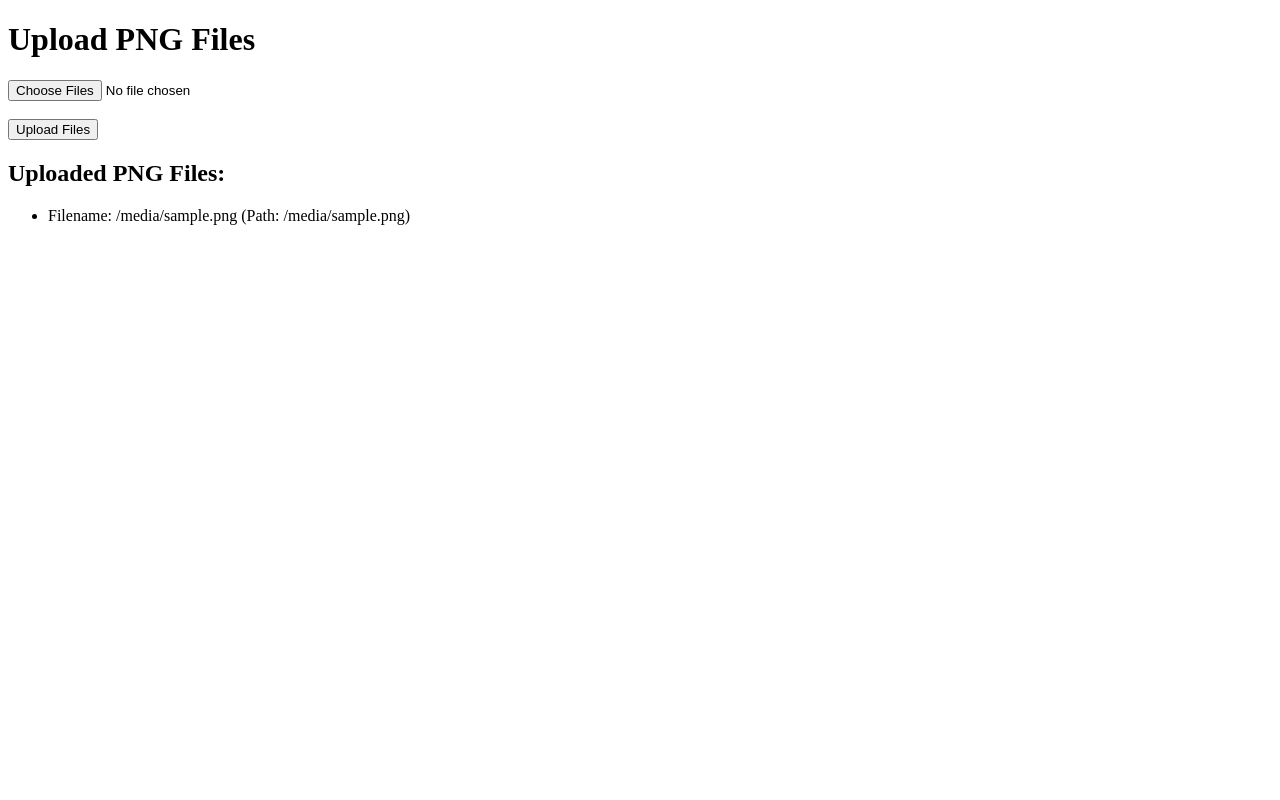
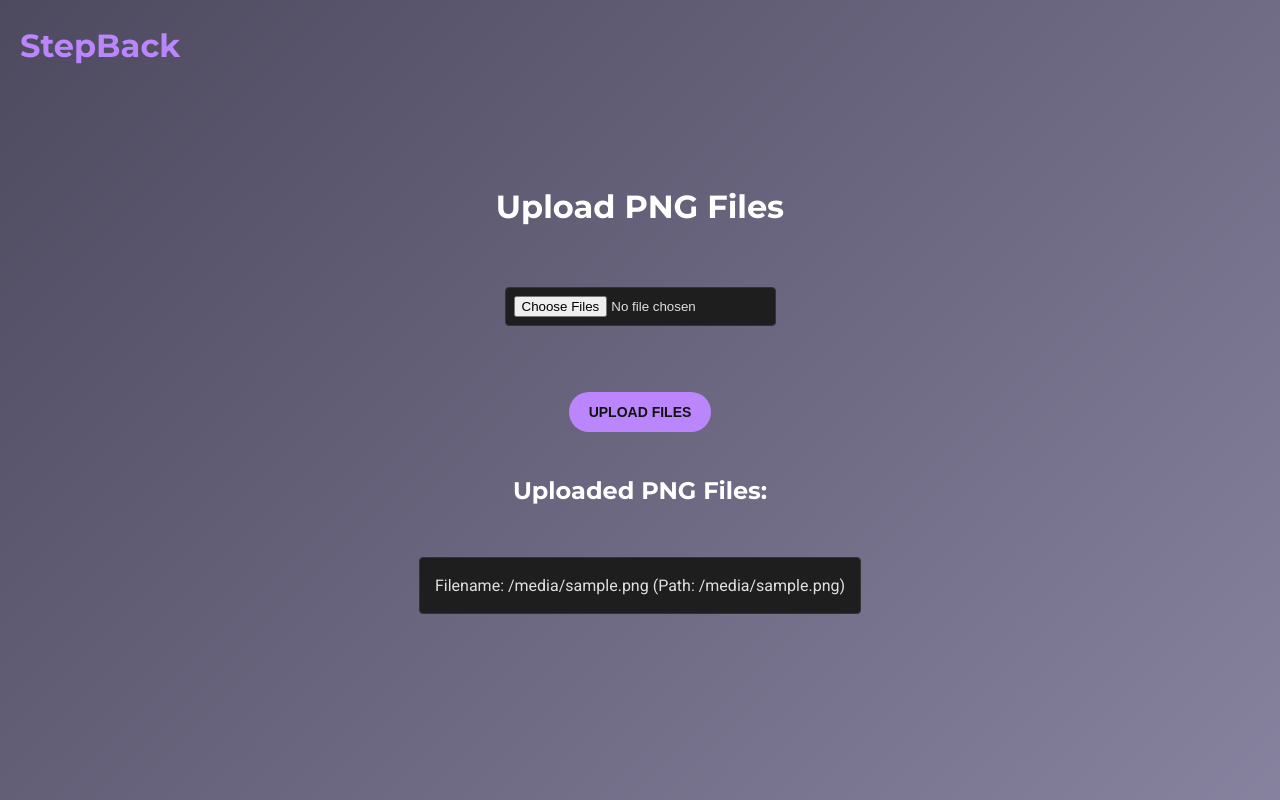
Before and after one commit to ShreyAgarwal71/VidLearn, a Flask app: template VidLearn/templates/index.html in a window 1280 px wide. Run offline with Flask 3, Linux system fonts and the light colour scheme; the template is opened without the code that fills it: most values are stand-ins (such as "Sample title", 1, 10 or a date in 2020); parts of the project's set-up code (start-up, migrations or seed data) failed here and were passed over.

Commit message:
Css styling updates

```diff
--- a/VidLearn/app.py
+++ b/VidLearn/app.py
@@ -10,8 +10,10 @@ import response  # Import the refactored response module
 app = Flask(__name__)
 
 # Set paths for uploads and CSV output
-UPLOAD_FOLDER = '/Users/home/Documents/Programs/VidLearn/static/uploads'
-CSV_FOLDER = '/Users/home/Documents/Programs/VidLearn/static/csv_reviews'
+#UPLOAD_FOLDER = '/Users/home/Documents/Programs/VidLearn/static/uploads'
+#CSV_FOLDER = r'C:\Users\Shiven Saxena\Downloads\VidLearn\static\csv_reviews'
+UPLOAD_FOLDER = r'C:\Users\Shiven Saxena\Downloads\VidLearn\static\uploads'
+CSV_FOLDER = r'C:\Users\Shiven Saxena\Downloads\VidLearn\static\csv_reviews'
 app.config['UPLOAD_FOLDER'] = UPLOAD_FOLDER
 app.config['CSV_FOLDER'] = CSV_FOLDER
 
--- a/VidLearn/hello.py
+++ b/VidLearn/hello.py
@@ -0,0 +1 @@
+print("hi")
--- /dev/null
+++ b/VidLearn/static/styles.css
@@ -0,0 +1,184 @@
+/* 1) Import Share Tech as well, so you can apply it to the heading */
+@import url('https://fonts.googleapis.com/css2?family=Montserrat:wght@700&family=Roboto:wght@400&family=Share+Tech&display=swap');
+
+/* General Styling */
+html, body {
+    margin: 0;
+    padding: 0;
+    /* Make body take full height for proper centering */
+    height: 100%;
+}
+
+/* Main gradient (single, fixed background, no tiling) */
+body {
+    font-family: 'Roboto', Arial, sans-serif;
+    color: #e0e0e0;
+    line-height: 1.6;
+
+    /* A single large gradient that won’t repeat */
+    background: linear-gradient(135deg, #1f1c2c, #928dab) no-repeat center center fixed;
+    background-size: cover;
+
+    /* Use flex layout to center children vertically/horizontally */
+    display: flex;
+    flex-direction: column;
+    justify-content: center;
+    align-items: center;
+    background-size: 200% 200%; /* Make gradient larger than viewport */
+    animation: gradientAnimation 15s ease infinite; /* Apply animation */
+}
+@keyframes gradientAnimation {
+    0% { background-position: 0% 50%; }
+    50% { background-position: 100% 50%; }
+    100% { background-position: 0% 50%; }
+}
+
+/* "StepBack" Logo in the top-left corner */
+body::before {
+    content: "StepBack";
+    position: fixed;
+    top: 20px;
+    left: 20px;
+    font-family: 'Montserrat', sans-serif;
+    font-size: 32px;
+    font-weight: 700;
+    color: #bb86fc;
+    z-index: 1000;
+}
+
+/* Centered Container for the form/contents */
+.container {
+    width: 90%;
+    max-width: 900px;
+    background: rgba(30, 30, 30, 0.85);
+    padding: 40px;
+    border-radius: 8px;
+    box-shadow: 0 4px 20px rgba(0, 0, 0, 0.5);
+
+    /* Remove large margins; let flex do the centering */
+    margin: 0 auto;
+}
+
+/* Headings */
+h1, h2 {
+    text-align: center;
+    color: #ffffff;
+    margin-bottom: 20px;
+    font-family: 'Montserrat', sans-serif;
+    font-weight: 700;
+}
+
+/* Specifically apply "Share Tech" to the H1 (or whichever heading you want) */
+h1 {
+    font-family: 'Montserrat', sans-serif;
+}
+
+/* Form Styling */
+form {
+    display: flex;
+    flex-direction: column;
+    align-items: center;
+    margin: 20px 0;
+}
+
+input[type="file"] {
+    margin: 15px 0;
+    background: #1e1e1e;
+    color: #e0e0e0;
+    border: 1px solid #333;
+    padding: 8px;
+    border-radius: 4px;
+}
+
+button {
+    background-color: #bb86fc;
+    color: #121212;
+    padding: 12px 20px;
+    border: none;
+    border-radius: 25px;
+    cursor: pointer;
+    transition: background 0.3s, transform 0.2s;
+    font-weight: bold;
+    text-transform: uppercase;
+    font-size: 14px;
+}
+
+button:hover {
+    background-color: #9a67ea;
+    transform: scale(1.03);
+}
+
+/* Message Styling */
+.message {
+    margin-top: 20px;
+    padding: 15px;
+    border-radius: 5px;
+    text-align: center;
+    background-color: #333333;
+    color: #bb86fc;
+    border: 1px solid #444;
+}
+
+/* List Styling */
+ul {
+    list-style-type: none;
+    padding: 0;
+}
+
+li {
+    background: #1e1e1e;
+    padding: 15px;
+    margin: 10px 0;
+    border-radius: 4px;
+    border: 1px solid #333;
+}
+
+/* Table Styling */
+table {
+    width: 100%;
+    border-collapse: collapse;
+    margin: 30px 0;
+    background: #1e1e1e;
+}
+
+th, td {
+    border: 1px solid #333;
+    padding: 12px;
+    text-align: left;
+}
+
+th {
+    background-color: #2c2c2c;
+    color: #e0e0e0;
+}
+
+/* Loading Screen */
+.processing {
+    text-align: center;
+    font-size: 20px;
+    color: #bb86fc;
+    margin-top: 40px;
+}
+
+.display-container table {
+    background-color: white;
+    color: black;
+    border-collapse: collapse;
+    width: 100%;
+    margin-left: 5%;
+}
+
+.display-container th {
+    background-color: white; /* White background */
+    color: black; /* Black text */
+    font-weight: bold;
+    border: 1px solid black;
+    padding: 10px;
+    text-align: left;
+}
+
+.display-container td {
+    border: 1px solid black;
+    padding: 8px;
+    text-align: left;
+}
--- a/VidLearn/templates/display.html
+++ b/VidLearn/templates/display.html
@@ -3,6 +3,7 @@
 <head>
     <meta charset="UTF-8">
     <title>CSV Files Display</title>
+    <link rel="stylesheet" href="{{ url_for('static', filename='styles.css') }}">
     <style>
         body {
             font-family: Arial, sans-serif;
@@ -14,7 +15,7 @@
         }
         h1, h2 {
             text-align: center;
-            color: #333;
+            color: black !important;
         }
         .message {
             margin-top: 20px;
--- a/VidLearn/templates/index.html
+++ b/VidLearn/templates/index.html
@@ -2,6 +2,7 @@
 <html>
 <head>
     <title>Upload PNG Files</title>
+    <link rel="stylesheet" href="{{ url_for('static', filename='styles.css') }}">
 </head>
 <body>
     <h1>Upload PNG Files</h1>
--- a/VidLearn/templates/processing.html
+++ b/VidLearn/templates/processing.html
@@ -3,6 +3,7 @@
 <head>
     <meta charset="UTF-8">
     <title>Processing Files</title>
+    <link rel="stylesheet" href="{{ url_for('static', filename='styles.css') }}">
     <script>
         function checkStatus() {
             fetch('/status')
```
Also changed, not shown: VidLearn/templates/display1.html (deleted, +0 -35 lines), static/csv_reviews/reviews1.csv (+4 -4 lines), static/csv_reviews/reviews2.csv (+4 -5 lines), static/csv_reviews/reviews3.csv (+6 -10 lines), static/csv_reviews/reviews4.csv (+6 -10 lines), static/uploads/version1.png, static/uploads/version2.png, 2 other files.
